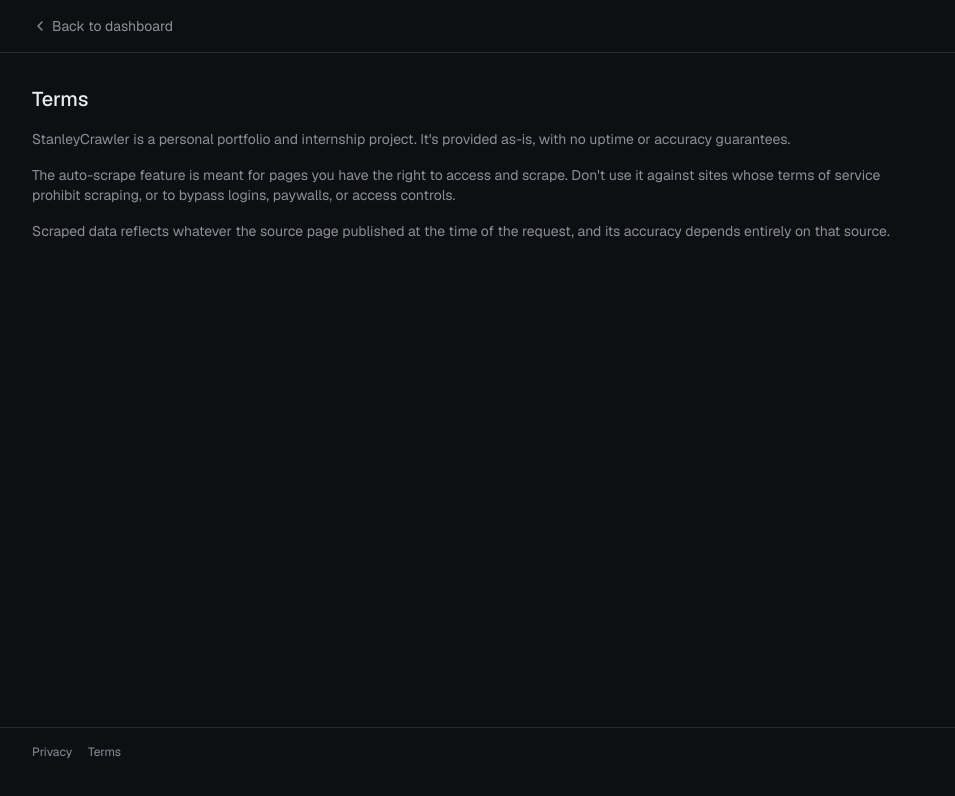
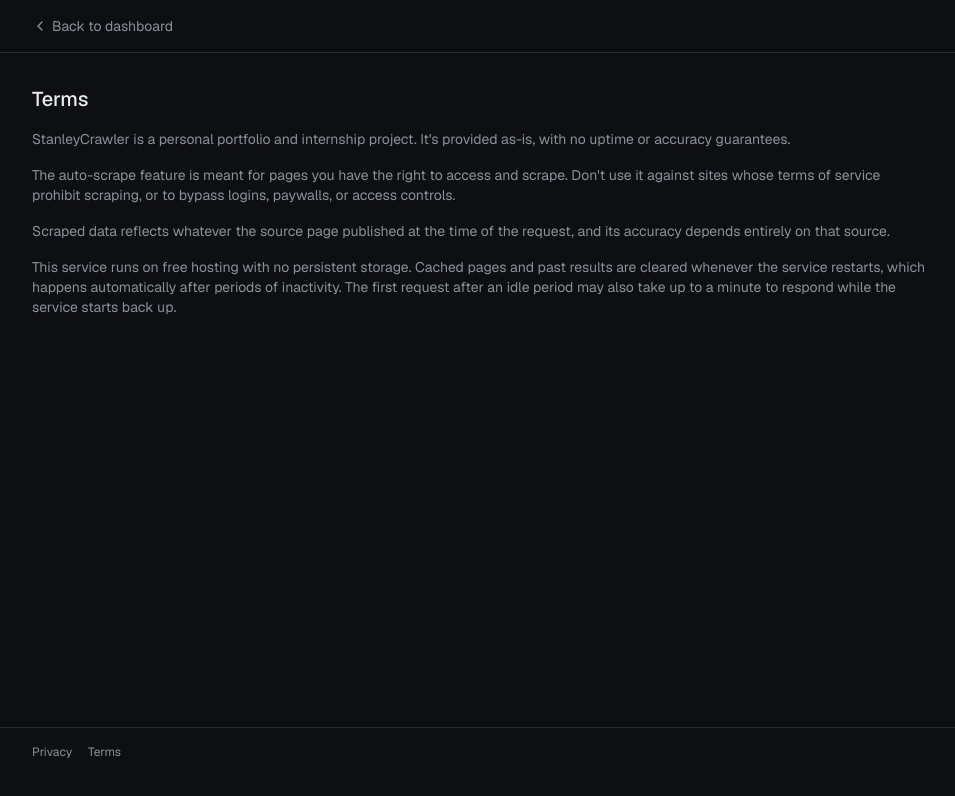
Before and after one commit to WilburStanley/StanleyCrawler, a Next.js app in the folder frontend/: page /terms in a window 1280 px wide. Shown: the top 796 px of the page, without its empty margins (160-1115 px from the left). Built offline with nearby package versions, Linux system fonts and the light colour scheme.

Commit message:
UPDATE: terms

```diff
--- a/frontend/app/terms/page.tsx
+++ b/frontend/app/terms/page.tsx
@@ -21,6 +21,14 @@
           time of the request, and its accuracy depends entirely on that
           source.
         </p>
+
+        <p>
+          This service runs on free hosting with no persistent storage.
+          Cached pages and past results are cleared whenever the service
+          restarts, which happens automatically after periods of
+          inactivity. The first request after an idle period may also take
+          up to a minute to respond while the service starts back up.
+        </p>
       </div>
     </main>
   );
```
